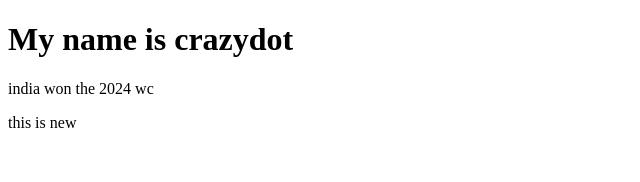
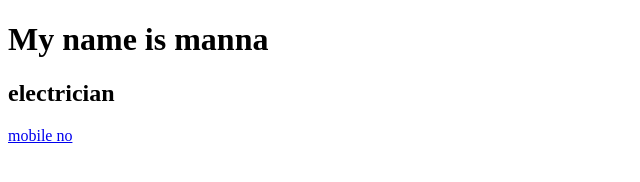
Before and after one commit to Vishal4593/profile, a plain HTML site: page index.html in a window 1280 px wide. Shown: the whole page, without its empty margins (0-640 px from the left). Drawn offline with Linux system fonts and the light colour scheme.

Commit message:
update index.html

```diff
--- a/index.html
+++ b/index.html
@@ -7,8 +7,8 @@
   <title>Document</title>
 </head>
 <body>
-  <h1>My name is crazydot</h1>
-  <p>india won the 2024 wc</p>
-  <p>this is new</p>
+  <h1>My name is manna</h1>
+  <h2>electrician</h2>
+  <a href="tel:+919645721704">mobile no</a>
 </body>
 </html>
```
